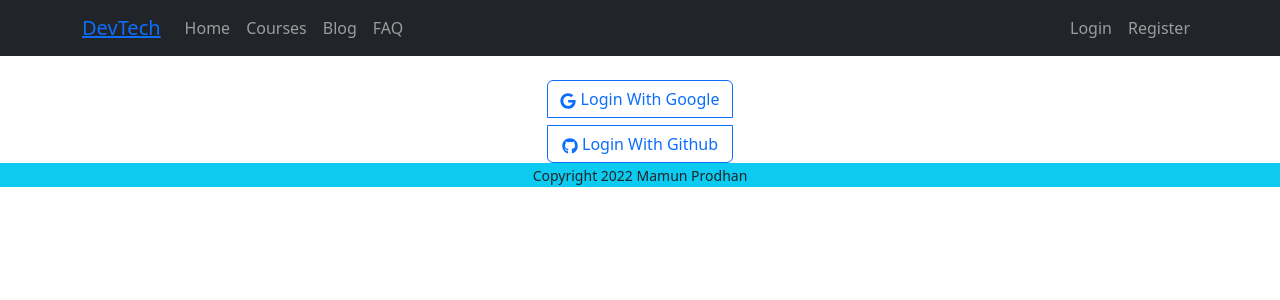
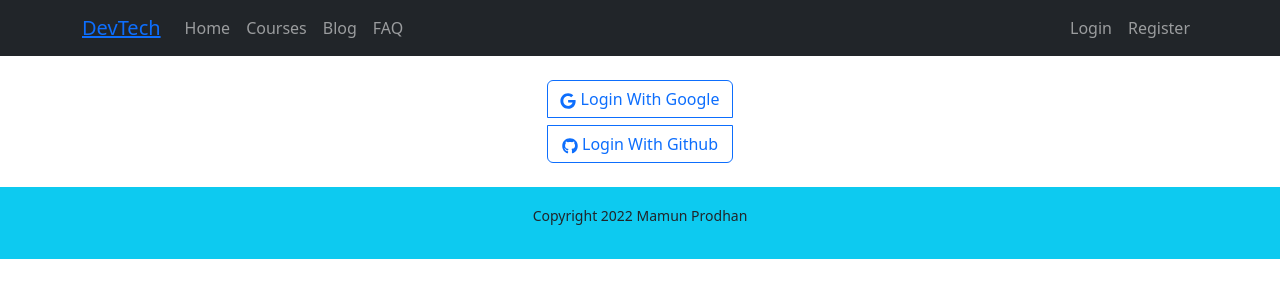
Before and after one commit to mamun-prodhan/DevTech-Client-Side, a React (Create React App) app: page /login in a window 1280 px wide. Shown: the top 300 px of the page. Built offline with nearby package versions, Linux system fonts and the light colour scheme; no server answers.

Commit message:
home page design completed

```diff
--- a/src/Pages/Shared/AllCourses/AllCourses.js
+++ b/src/Pages/Shared/AllCourses/AllCourses.js
@@ -5,17 +5,19 @@ import Row from 'react-bootstrap/Row';
 import Button from 'react-bootstrap/Button';
 
 const AllCourses = ({ course }) => {
+    console.log(course);
     return (
         <Col>
           <Card>
-            <Card.Img variant="top" src="holder.js/100px160" />
+            <Card.Img variant="top" src={course.image_url} />
             <Card.Body>
-              <Card.Title>Card title</Card.Title>
+              <Card.Title>{course.title}</Card.Title>
               <Card.Text>
                 This is a longer card with supporting text below as a natural
                 lead-in to additional content. This content is a little bit
                 longer.
               </Card.Text>
+              <Button variant="outline-primary">Primary</Button>
             </Card.Body>
           </Card>
         </Col>
--- a/src/Pages/Shared/Footer/Footer.js
+++ b/src/Pages/Shared/Footer/Footer.js
@@ -2,7 +2,7 @@ import React from 'react';
 
 const Footer = () => {
     return (
-        <div className='bg-info'>
+        <div className='bg-info p-3 mt-4'>
             <p><small>Copyright 2022 Mamun Prodhan</small></p>
         </div>
     );
```
